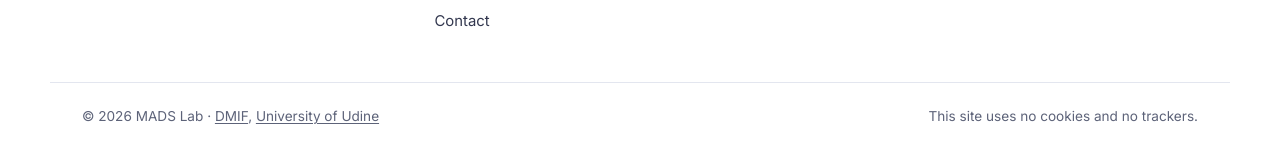
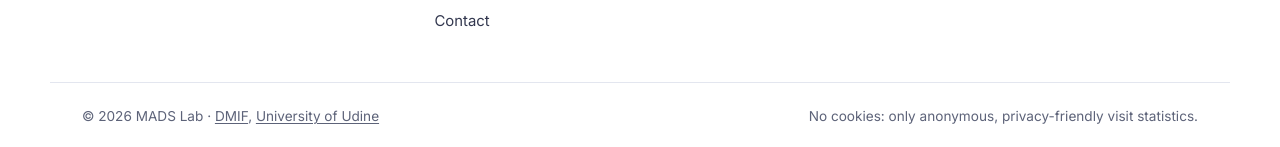
Before and after one commit to cysecud/mads.github.io, a Jekyll site: the page built from index.md, in a window 1280 px wide and 900 px high, scrolled down 4019 px. Shown: the part 750-897 px from the top of the window. Built offline with Jekyll 4.4.1, drawn with Linux system fonts in a browser that asks for light colours.

Commit message:
Add Umami analytics (production only)
Co-Authored-By: Claude Opus 5.5 (1M context) <noreply@anthropic.com>

```diff
--- a/_includes/footer.html
+++ b/_includes/footer.html
@@ -40,6 +40,6 @@
   </div>
   <div class="container footer-bottom">
     <span>© {{ site.time | date: "%Y" }} MADS Lab · <a href="{{ site.department_url }}">DMIF</a>, <a href="{{ site.university_url }}">University of Udine</a></span>
-    <span class="muted">This site uses no cookies and no trackers.</span>
+    <span class="muted">No cookies: only anonymous, privacy-friendly visit statistics.</span>
   </div>
 </footer>
--- a/_includes/head.html
+++ b/_includes/head.html
@@ -19,4 +19,8 @@
   {% feed_meta %}
   {% seo %}
   <script src="{{ '/assets/js/main.js' | relative_url }}?v={{ site.time | date: '%s' }}" defer></script>
+  {%- if jekyll.environment == "production" %}
+  <!-- Umami: cookie-less, privacy-friendly analytics -->
+  <script defer src="https://glance.paier.xyz/script.js" data-website-id="244c7d7d-e989-4d4a-b2a4-d98522b41458"></script>
+  {%- endif %}
 </head>
```
